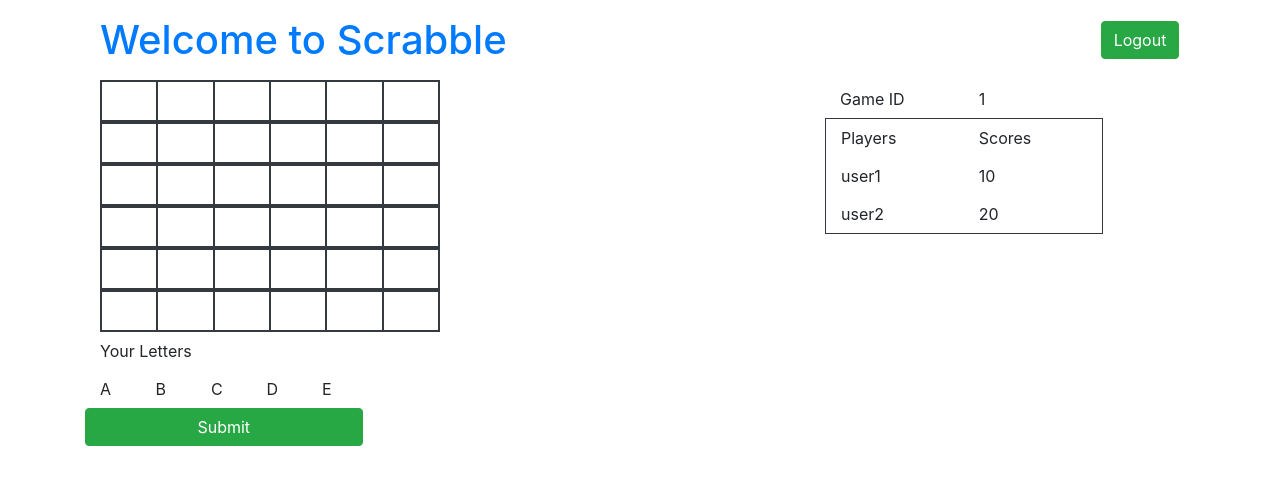
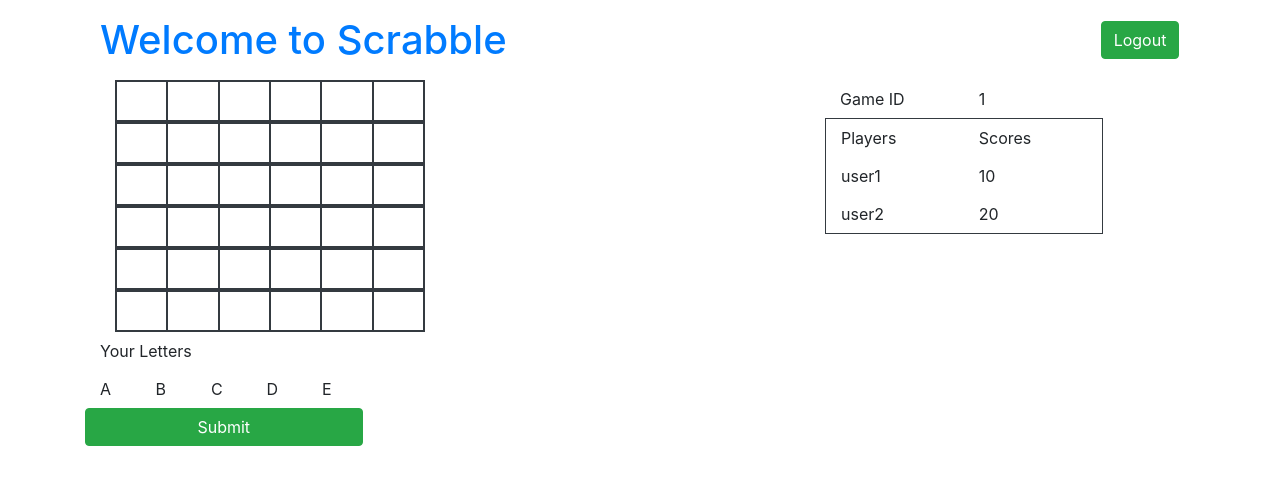
Before and after one commit to chow12327/ISA681_Spring23_Scrabble, an Angular app in the folder frontend/scrabble_frontend/: page /game/1 in a window 1280 px wide. Shown: the top 484 px of the page. Built offline with nearby package versions, Linux system fonts and the light colour scheme; no server answers.

Commit message:
Updated Game Grid view

```diff
--- a/frontend/scrabble_frontend/src/app/components/game/game.component.html
+++ b/frontend/scrabble_frontend/src/app/components/game/game.component.html
@@ -7,7 +7,7 @@
     <div class="row">
         <div class="col-md-4">
             <div class="container">
-                <div class="row border border-dark border-1">
+                <div class="row border border-dark border-1 no-gutters">
                     <div class="col border border-dark border-1">
                         <span><input class="form-control border-0" id="g1" [(ngModel)]="gameGrid.g1"
                                 [disabled]=gameGrid.isg1Disabled></span>
@@ -33,7 +33,7 @@
                                 [disabled]=gameGrid.isg6Disabled></span>
                     </div>
                 </div>
-                <div class="row border border-dark border-1">
+                <div class="row border border-dark border-1 no-gutters">
                     <div class="col border border-dark border-1">
                         <span><input class="form-control border-0" id="g7" [(ngModel)]="gameGrid.g7"
                                 [disabled]=gameGrid.isg7Disabled></span>
@@ -59,7 +59,7 @@
                                 [disabled]=gameGrid.isg12Disabled></span>
                     </div>
                 </div>
-                <div class="row border border-dark border-1">
+                <div class="row border border-dark border-1 no-gutters">
                     <div class="col border border-dark border-1">
                         <span><input class="form-control border-0" id="g13" [(ngModel)]="gameGrid.g13"
                                 [disabled]=gameGrid.isg13Disabled></span>
@@ -85,7 +85,7 @@
                                 [disabled]=gameGrid.isg18Disabled></span>
                     </div>
                 </div>
-                <div class="row border border-dark border-1">
+                <div class="row border border-dark border-1 no-gutters">
                     <div class="col border border-dark border-1">
                         <span><input class="form-control border-0" id="g19" [(ngModel)]="gameGrid.g19"
                                 [disabled]=gameGrid.isg19Disabled></span>
@@ -111,7 +111,7 @@
                                 [disabled]=gameGrid.isg24Disabled></span>
                     </div>
                 </div>
-                <div class="row border border-dark border-1">
+                <div class="row border border-dark border-1 no-gutters">
                     <div class="col border border-dark border-1">
                         <span><input class="form-control border-0" id="g25" [(ngModel)]="gameGrid.g25"
                                 [disabled]=gameGrid.isg25Disabled></span>
@@ -137,7 +137,7 @@
                                 [disabled]=gameGrid.isg30Disabled></span>
                     </div>
                 </div>
-                <div class="row border border-dark border-1">
+                <div class="row border border-dark border-1 no-gutters">
                     <div class="col border border-dark border-1">
                         <span><input class="form-control border-0" id="g31" [(ngModel)]="gameGrid.g31"
                                 [disabled]=gameGrid.isg31Disabled></span>
```
